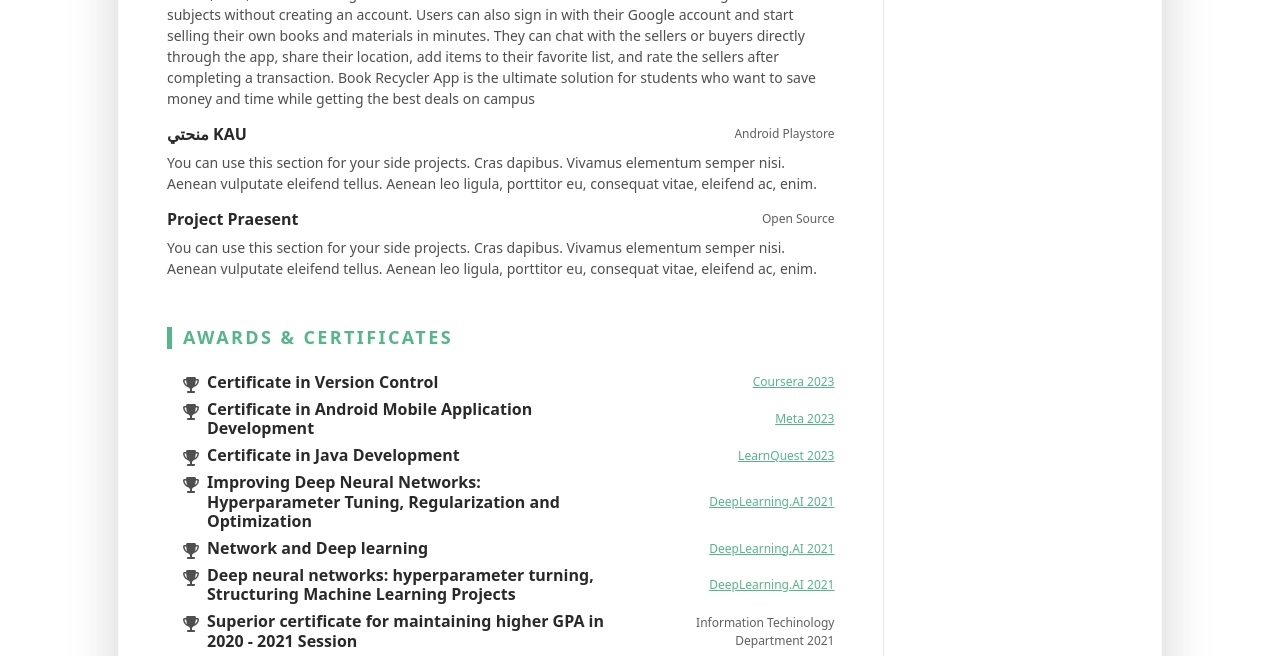
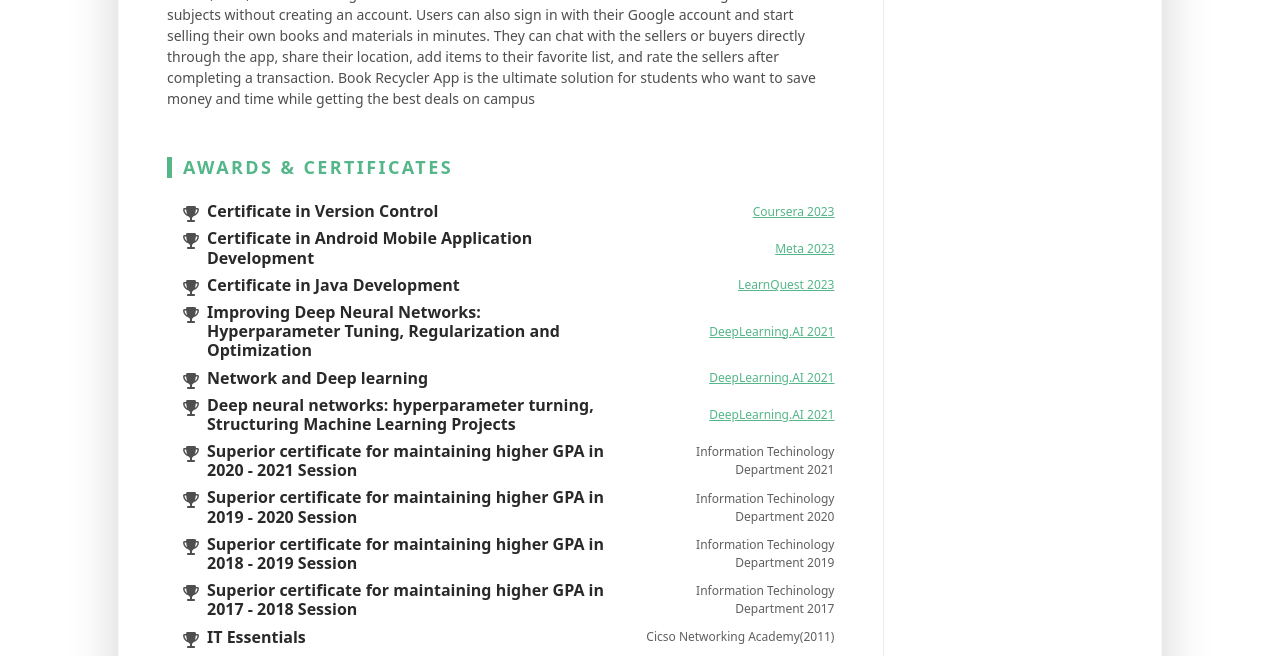
Before and after one commit to Khamis39/Khamis39, a plain HTML site: page index.html in a window 1280 px wide. Shown: the part 2060-2716 px from the top of the page. Drawn offline with Linux system fonts and the light colour scheme.

Commit message:
Update index.html
remove unnecesary items

```diff
--- a/index.html
+++ b/index.html
@@ -227,28 +227,8 @@
 
 									</div><!--//item-->
 
-									<div class="item">
-										<div class="item-heading row align-items-center mb-2">
-											<h4 class="item-title col-12 col-md-6 col-lg-8 mb-2 mb-md-0">منحتي KAU</h4>
-											<div class="item-meta col-12 col-md-6 col-lg-4 text-muted text-start text-md-end">Android Playstore</div>
 
-										</div>
-										<div class="item-content">
-											<p>You can use this section for your side projects. Cras dapibus. Vivamus elementum semper nisi. Aenean vulputate eleifend tellus. Aenean leo ligula, porttitor eu, consequat vitae, eleifend ac, enim.</p>
 
-										</div>
-									</div><!--//item-->
-									<div class="item">
-										<div class="item-heading row align-items-center mb-2">
-											<h4 class="item-title col-12 col-md-6 col-lg-8 mb-2 mb-md-0">Project Praesent </h4>
-											<div class="item-meta col-12 col-md-6 col-lg-4 text-muted text-start text-md-end">Open Source</div>
-
-										</div>
-										<div class="item-content">
-											<p>You can use this section for your side projects. Cras dapibus. Vivamus elementum semper nisi. Aenean vulputate eleifend tellus. Aenean leo ligula, porttitor eu, consequat vitae, eleifend ac, enim.</p>
-
-										</div>
-									</div><!--//item-->
 							</section><!--//project-section-->
 							<section class="education-section py-3">
 								<h3 class="text-uppercase resume-section-heading mb-4">Awards & Certificates</h3>
```
